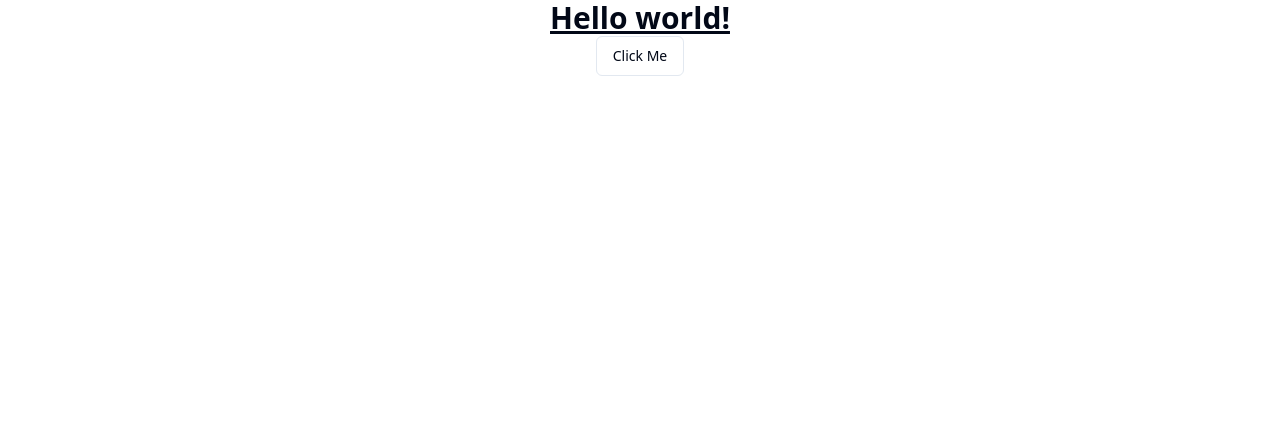
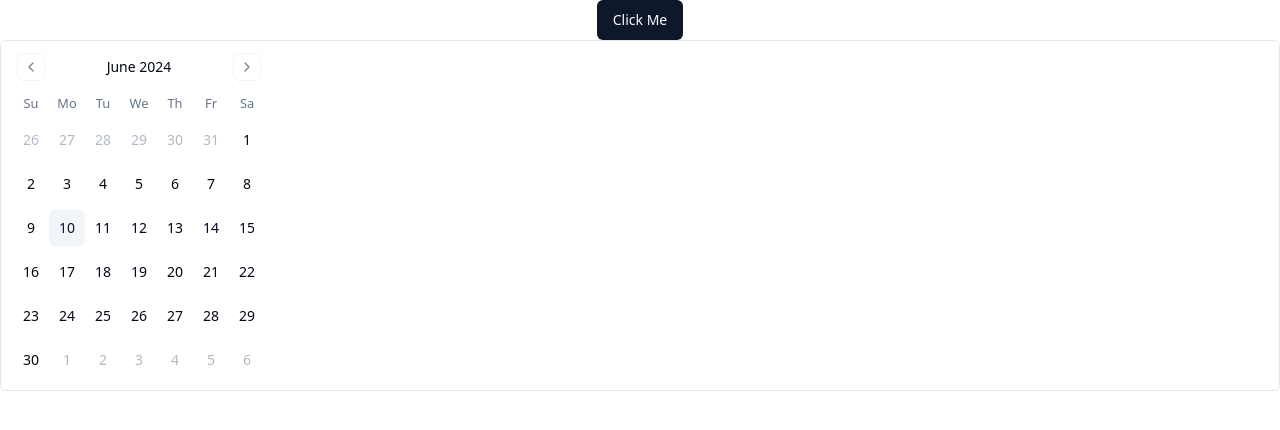
Before and after one commit to Adil-io/lms-health, a React (Create React App) app: page / in a window 1280 px wide. Shown: the top 430 px of the page. Built offline with nearby package versions, Linux system fonts and the light colour scheme.

Commit message:
Create React App Implementation of ShadCn

```diff
--- a/package.json
+++ b/package.json
@@ -10,8 +10,10 @@
     "@testing-library/user-event": "^13.5.0",
     "class-variance-authority": "^0.7.0",
     "clsx": "^2.1.1",
+    "date-fns": "^3.6.0",
     "lucide-react": "^0.394.0",
     "react": "^18.3.1",
+    "react-day-picker": "^8.10.1",
     "react-dom": "^18.3.1",
     "react-scripts": "5.0.1",
     "tailwind-merge": "^2.3.0",
--- a/src/App.js
+++ b/src/App.js
@@ -1,11 +1,20 @@
 import "./App.css";
+import { useState } from "react";
 import { Button } from "./components/ui/button";
+import { Calendar } from "./components/ui/calendar";
 
 function App() {
+  const [date, setDate] = useState([]);
+
   return (
     <div className="App">
-      <h1 className="text-3xl font-bold underline">Hello world!</h1>
-      <Button variant="outline">Click Me</Button>
+      <Button>Click Me</Button>
+      <Calendar
+        mode="single"
+        selected={date}
+        onSelect={setDate}
+        className="rounded-md border"
+      />
     </div>
   );
 }
--- /dev/null
+++ b/src/components/ui/calendar.jsx
@@ -0,0 +1,61 @@
+import * as React from "react"
+import { ChevronLeft, ChevronRight } from "lucide-react"
+import { DayPicker } from "react-day-picker"
+
+import { cn } from "src/lib/utils"
+import { buttonVariants } from "src/components/ui/button"
+
+function Calendar({
+  className,
+  classNames,
+  showOutsideDays = true,
+  ...props
+}) {
+  return (
+    (<DayPicker
+      showOutsideDays={showOutsideDays}
+      className={cn("p-3", className)}
+      classNames={{
+        months: "flex flex-col sm:flex-row space-y-4 sm:space-x-4 sm:space-y-0",
+        month: "space-y-4",
+        caption: "flex justify-center pt-1 relative items-center",
+        caption_label: "text-sm font-medium",
+        nav: "space-x-1 flex items-center",
+        nav_button: cn(
+          buttonVariants({ variant: "outline" }),
+          "h-7 w-7 bg-transparent p-0 opacity-50 hover:opacity-100"
+        ),
+        nav_button_previous: "absolute left-1",
+        nav_button_next: "absolute right-1",
+        table: "w-full border-collapse space-y-1",
+        head_row: "flex",
+        head_cell:
+          "text-muted-foreground rounded-md w-9 font-normal text-[0.8rem]",
+        row: "flex w-full mt-2",
+        cell: "h-9 w-9 text-center text-sm p-0 relative [&:has([aria-selected].day-range-end)]:rounded-r-md [&:has([aria-selected].day-outside)]:bg-accent/50 [&:has([aria-selected])]:bg-accent first:[&:has([aria-selected])]:rounded-l-md last:[&:has([aria-selected])]:rounded-r-md focus-within:relative focus-within:z-20",
+        day: cn(
+          buttonVariants({ variant: "ghost" }),
+          "h-9 w-9 p-0 font-normal aria-selected:opacity-100"
+        ),
+        day_range_end: "day-range-end",
+        day_selected:
+          "bg-primary text-primary-foreground hover:bg-primary hover:text-primary-foreground focus:bg-primary focus:text-primary-foreground",
+        day_today: "bg-accent text-accent-foreground",
+        day_outside:
+          "day-outside text-muted-foreground opacity-50 aria-selected:bg-accent/50 aria-selected:text-muted-foreground aria-selected:opacity-30",
+        day_disabled: "text-muted-foreground opacity-50",
+        day_range_middle:
+          "aria-selected:bg-accent aria-selected:text-accent-foreground",
+        day_hidden: "invisible",
+        ...classNames,
+      }}
+      components={{
+        IconLeft: ({ ...props }) => <ChevronLeft className="h-4 w-4" />,
+        IconRight: ({ ...props }) => <ChevronRight className="h-4 w-4" />,
+      }}
+      {...props} />)
+  );
+}
+Calendar.displayName = "Calendar"
+
+export { Calendar }
```
Also changed, not shown: 1 other file (tests, documents, lock files or other folders).
